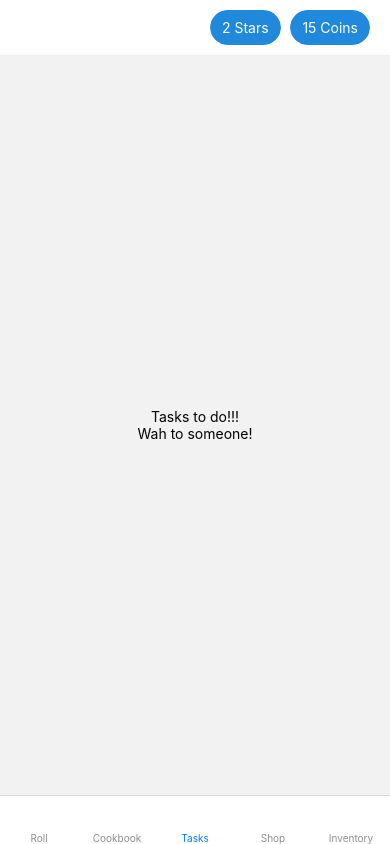
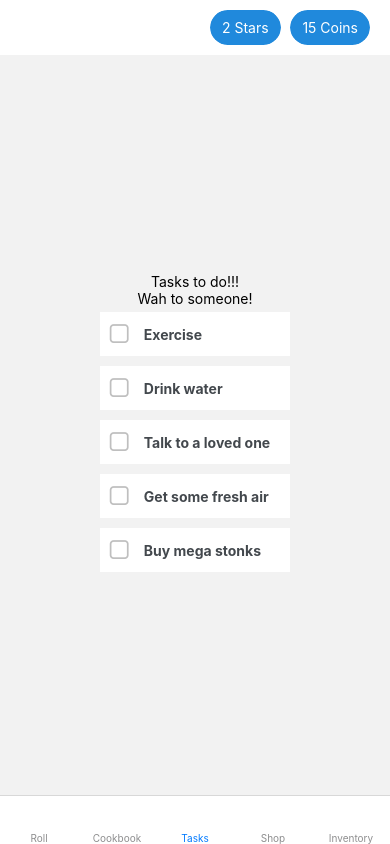
Before and after one commit to roselynh100/hackthevalley, a React Native app: screen /Tasks in a window 390 px wide. Built offline with nearby package versions, Linux system fonts and the light colour scheme; what react-native-storage would draw is missing.

Commit message:
react native elements icons :))))

```diff
--- a/package.json
+++ b/package.json
@@ -21,7 +21,8 @@
     "react-native-reanimated": "^2.11.0",
     "react-native-safe-area-context": "^4.4.1",
     "react-native-screens": "^3.18.2",
-    "react-native-storage": "^1.0.1"
+    "react-native-storage": "^1.0.1",
+    "react-native-vector-icons": "^9.2.0"
   },
   "devDependencies": {
     "@babel/core": "^7.12.9",
--- a/src/screens/tasks.js
+++ b/src/screens/tasks.js
@@ -1,11 +1,13 @@
-import React from 'react';
-import { Text, View } from 'react-native';
+import React from 'react'
+import { Text, View } from 'react-native'
+import TodoPage from '../components/TodoPage'
 
 export default function Tasks() {
     return (
       <View style={{ flex: 1, justifyContent: 'center', alignItems: 'center' }}>
         <Text>Tasks to do!!!</Text>
         <Text>Wah to someone!</Text>
+        <TodoPage />
       </View>
     );
   }
```
Also changed, not shown: 2 other files (tests, documents, lock files or other folders).
